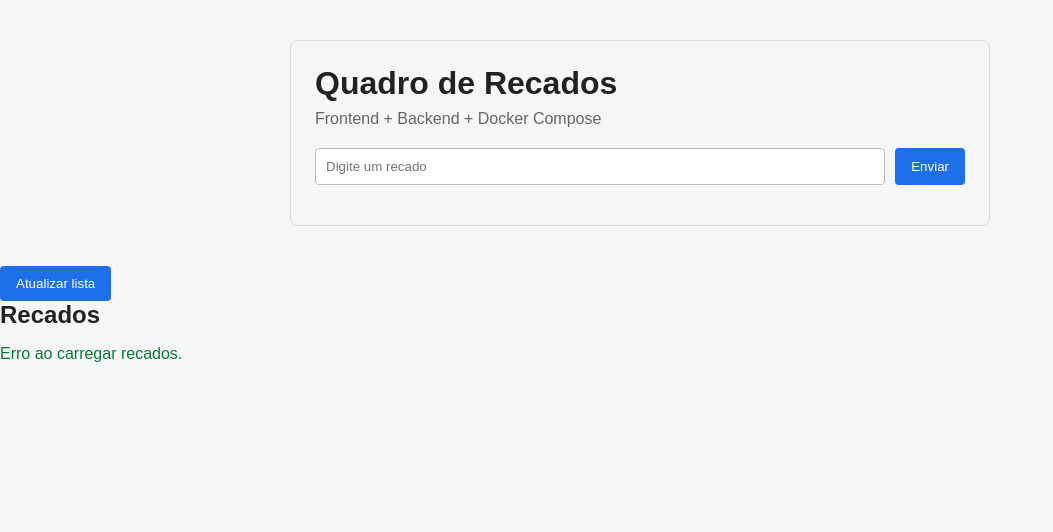
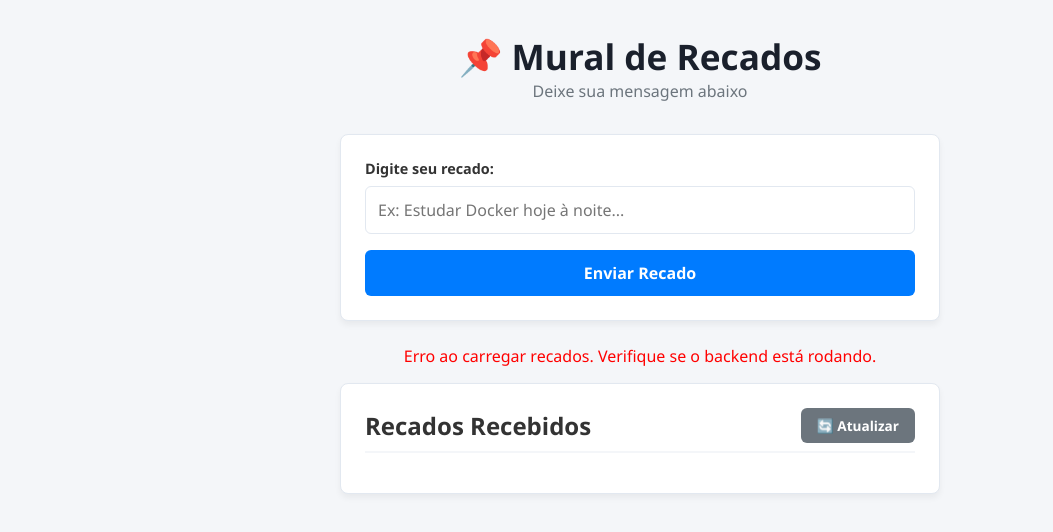
Before and after one commit to diogodias81/aula-docker-microservicos, a plain HTML site: page frontend/index.html in a window 1280 px wide. Shown: the whole page, without its empty margins (0-1053 px from the left). Drawn offline with Linux system fonts and the light colour scheme; no server answers.

Commit message:
Att:Modificacao no front end

```diff
--- a/frontend/index.html
+++ b/frontend/index.html
@@ -1,33 +1,40 @@
 <!DOCTYPE html>
-<html lang="en">
+<html lang="pt-BR">
 <head>
     <meta charset="UTF-8">
     <meta name="viewport" content="width=device-width, initial-scale=1.0">
-    <title>Quadro de recados</title>
+    <title>Sistema de Recados</title>
     <link rel="stylesheet" href="style.css">
 </head>
 <body>
-    <div class="container"/>
-    <h1> Quadro de Recados</h1>
-    <p class = "subtitulo">Frontend + Backend + Docker Compose</p>
+    <div class="container">
+        <header>
+            <h1>📌 Mural de Recados</h1>
+            <p>Deixe sua mensagem abaixo</p>
+        </header>
 
-    <form id = "form-recado">
-        <input
-        type = "text"
-        id = "texto"
-        placeholder = "Digite um recado"
-        required
-        />
-        <button type = "submit">Enviar</button>
-        </form>
+        <main>
+            <form id="form-recado" class="card">
+                <div class="form-group">
+                    <label for="texto">Digite seu recado:</label>
+                    <input type="text" id="texto" placeholder="Ex: Estudar Docker hoje à noite..." required>
+                </div>
+                <button type="submit" class="btn btn-primary">Enviar Recado</button>
+            </form>
 
-    </div class = "acoes">
-        <button id="btn-atualizar">Atualizar lista</button>
+            <div id="mensagem" class="status-message"></div>
+
+            <section class="recados-section">
+                <div class="section-header">
+                    <h2>Recados Recebidos</h2>
+                    <button id="btn-atualizar" class="btn btn-secondary">🔄 Atualizar</button>
+                </div>
+                <ul id="lista-recados" class="lista-recados">
+                    </ul>
+            </section>
+        </main>
     </div>
-    <h2>Recados</h2>
-        <ul id = "Lista-recados"></ul>
-        <p id="mensagem"></p>
-    </div>
+
     <script src="script.js"></script>
-    </body>
+</body>
 </html>
--- a/frontend/script.js
+++ b/frontend/script.js
@@ -1,122 +1,80 @@
-const API_URL = "http://10.77.12.175:3000";
+const API_URL = "http://localhost:3000";
 
- const form = document.getElementById("form-recado");
-
+const form = document.getElementById("form-recado");
 const inputTexto = document.getElementById("texto");
-
 const listaRecados = document.getElementById("lista-recados");
-
 const mensagem = document.getElementById("mensagem");
-
 const btnAtualizar = document.getElementById("btn-atualizar");
 
 
 async function carregarRecados() {
-
-  mensagem.textContent = "";
-
-
+  exibirMensagem("", "");
 
   try {
-
     const resposta = await fetch(`${API_URL}/recados`);
 
+    if (!resposta.ok) throw new Error();
+
     const recados = await resposta.json();
-
-
-
-    listaRecados.innerHTML = "";
-
-
-
-    recados.forEach((recado) => {
-
-      const item = document.createElement("li");
-
-      item.textContent = `#${recado.id} - ${recado.texto}`;
-
-      listaRecados.appendChild(item);
-
-    });
-
+    renderizarLista(recados);
   } catch (erro) {
-
-    mensagem.textContent = "Erro ao carregar recados.";
-
-    console.error(erro);
-
+    exibirMensagem("Erro ao carregar recados. Verifique se o backend está rodando.", "red");
+    console.error("Erro na requisição GET:", erro);
   }
-
 }
 
 
+function renderizarLista(recados) {
+  listaRecados.innerHTML = "";
+
+  if (recados.length === 0) {
+    listaRecados.innerHTML = "<li>Nenhum recado encontrado.</li>";
+    return;
+  }
+
+  recados.forEach((recado) => {
+    const item = document.createElement("li");
+    item.textContent = `#${recado.id} - ${recado.texto}`;
+    listaRecados.appendChild(item);
+  });
+}
+
+
+function exibirMensagem(texto, cor) {
+  mensagem.textContent = texto;
+  mensagem.style.color = cor;
+}
+
 
 form.addEventListener("submit", async (event) => {
-
   event.preventDefault();
-
-
 
   const texto = inputTexto.value.trim();
 
-
-
   if (!texto) {
-
-    mensagem.textContent = "Digite um recado antes de enviar.";
-
+    exibirMensagem("Digite um recado antes de enviar.", "orange");
     return;
-
   }
 
-
-
   try {
-
     const resposta = await fetch(`${API_URL}/recados`, {
-
       method: "POST",
-
-      headers: {
-
-        "Content-Type": "application/json"
-
-      },
-
+      headers: { "Content-Type": "application/json" },
       body: JSON.stringify({ texto })
-
     });
 
-
-
-    if (!resposta.ok) {
-
-      throw new Error("Erro ao salvar recado.");
-
-    }
-
-
+    if (!resposta.ok) throw new Error();
 
     inputTexto.value = "";
-
-    mensagem.textContent = "Recado enviado com sucesso.";
-
+    exibirMensagem("Recado enviado com sucesso!", "green");
     carregarRecados();
-
   } catch (erro) {
-
-    mensagem.textContent = "Erro ao enviar recado.";
-
-    console.error(erro);
-
+    exibirMensagem("Erro ao enviar recado.", "red");
+    console.error("Erro na requisição POST:", erro);
   }
-
 });
-
-
 
 btnAtualizar.addEventListener("click", carregarRecados);
 
 
-
 carregarRecados();
--- a/frontend/style.css
+++ b/frontend/style.css
@@ -1,117 +1,148 @@
-*{
-    box-sizing: border-box;
-    margin:0;
-    padding:0;
+:root {
+    --bg-color: #f4f6f9;
+    --card-bg: #ffffff;
+    --text-color: #333333;
+    --primary-color: #007bff;
+    --primary-hover: #0056b3;
+    --secondary-color: #6c757d;
+    --secondary-hover: #5a6268;
+    --border-color: #e2e8f0;
 }
 
-body{
-    font-family:Arial, Helvetica, sans-serif;
-    background-color: #f4f6f8;
-    color:#222;
+* {
+    margin: 0;
+    padding: 0;
+    box-sizing: border-box;
+    font-family: 'Segoe UI', Tahoma, Geneva, Verdana, sans-serif;
 }
 
-.container{
-    max-width: 700px;
-    margin: 40px auto;
-    padding: 24px;
-    border:1px solid #ddd;
-    border-radius: 8px;
+body {
+    background-color: var(--bg-color);
+    color: var(--text-color);
+    padding: 2rem 1rem;
 }
 
-h1 {
-
-  margin-bottom: 8px;
-
+.container {
+    max-width: 600px;
+    margin: 0 auto;
 }
 
-.subtitulo {
-
-  color: #666;
-
-  margin-bottom: 20px;
-
+header {
+    text-align: center;
+    margin-bottom: 2rem;
 }
 
-form {
-
-  display: flex;
-
-  gap: 10px;
-
-  margin-bottom: 16px;
-
+header h1 {
+    font-size: 2.2rem;
+    color: #1a202c;
 }
 
-input {
-
-  flex: 1;
-
-  padding: 10px;
-
-  border: 1px solid #bbb;
-
-  border-radius: 4px;
-
+header p {
+    color: var(--secondary-color);
 }
 
-button {
-
-  padding: 10px 16px;
-
-  border: none;
-
-  background: #1f6feb;
-
-  color: white;
-
-  border-radius: 4px;
-
-  cursor: pointer;
-
+.card {
+    background: var(--card-bg);
+    padding: 1.5rem;
+    border-radius: 8px;
+    box-shadow: 0 4px 6px rgba(0, 0, 0, 0.05);
+    border: 1px solid var(--border-color);
+    margin-bottom: 1.5rem;
 }
 
-button:hover {
-
-  background: #1558b0;
-
+.form-group {
+    display: flex;
+    flex-direction: column;
+    gap: 0.5rem;
+    margin-bottom: 1rem;
 }
 
-.acoes {
-
-  margin-bottom: 20px;
-
+label {
+    font-weight: 600;
+    font-size: 0.9rem;
 }
 
-h2 {
-
-  margin-bottom: 12px;
-
+input[type="text"] {
+    padding: 0.75rem;
+    border: 1px solid var(--border-color);
+    border-radius: 6px;
+    font-size: 1rem;
+    outline: none;
+    transition: border-color 0.2s;
 }
 
-ul {
-
-  list-style: none;
-
+input[type="text"]:focus {
+    border-color: var(--primary-color);
 }
 
+.btn {
+    padding: 0.75rem 1.5rem;
+    border: none;
+    border-radius: 6px;
+    font-size: 1rem;
+    font-weight: 600;
+    cursor: pointer;
+    transition: background-color 0.2s;
+}
 
-li {
+.btn-primary {
+    background-color: var(--primary-color);
+    color: white;
+    width: 100%;
+}
 
-  background: #f9fafb;
+.btn-primary:hover {
+    background-color: var(--primary-hover);
+}
 
-  border: 1px solid #ddd;
+.btn-secondary {
+    background-color: var(--secondary-color);
+    color: white;
+    font-size: 0.85rem;
+    padding: 0.5rem 1rem;
+}
 
-  padding: 10px;
+.btn-secondary:hover {
+    background-color: var(--secondary-hover);
+}
 
-  margin-bottom: 8px;
+.status-message {
+    text-align: center;
+    font-weight: 500;
+    margin-bottom: 1rem;
+    min-height: 1.2rem;
+}
 
-  border-radius: 4px;
+.recados-section {
+    background: var(--card-bg);
+    padding: 1.5rem;
+    border-radius: 8px;
+    box-shadow: 0 4px 6px rgba(0, 0, 0, 0.05);
+    border: 1px solid var(--border-color);
+}
 
+.section-header {
+    display: flex;
+    justify-content: space-between;
+    align-items: center;
+    margin-bottom: 1rem;
+    border-bottom: 2px solid var(--bg-color);
+    padding-bottom: 0.5rem;
 }
-#mensagem {
 
-  margin-top: 16px;
+.lista-recados {
+    list-style: none;
+    display: flex;
+    flex-direction: column;
+    gap: 0.75rem;
+    max-height: 300px;
+    overflow-y: auto;
+}
 
-  color: #0a7a2f;
-
+.lista-recados li {
+    padding: 0.75rem;
+    background-color: var(--bg-color);
+    border-left: 4px solid var(--primary-color);
+    border-radius: 0 6px 6px 0;
+    font-size: 0.95rem;
 }
```
Also changed, not shown: 2 other files.
